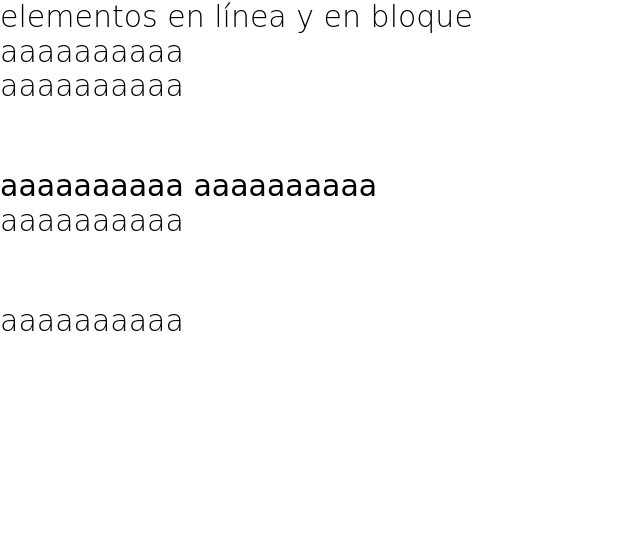
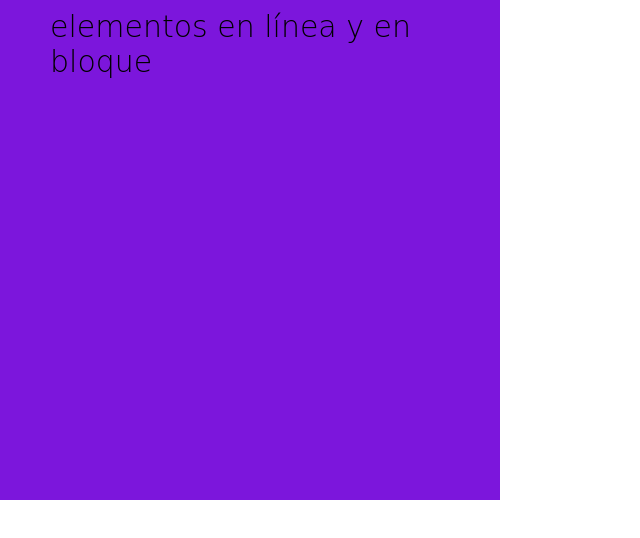
Before and after one commit to ZulayNicolOrtegonPintoADSO/Aprendiendo-css, a plain HTML site: page index.html in a window 1280 px wide. Shown: the whole page, without its empty margins (0-640 px from the left). Drawn offline with Linux system fonts and the light colour scheme; a web font is replaced by a local one.

Commit message:
width y height

```diff
--- a/index.html
+++ b/index.html
@@ -19,12 +19,7 @@
         <div class="contact-form">
             <h2 class="contact-form__h2">elementos en línea y en bloque</h2>
             <br>
-            <h2>aaaaaaaaaa</h2>
-            <p>aaaaaaaaaa</p>
-            <b>aaaaaaaaaa</b>
-            <b>aaaaaaaaaa</b>
-            <p>aaaaaaaaaa</p>
-            <h2>aaaaaaaaaa</h2>
+
         </div>
     </body>
 </html>
--- a/style.css
+++ b/style.css
@@ -5,10 +5,10 @@
 }
 
 h2 {
-    display: inline;
-
+    background-color: rgb(124, 22, 220);
+    display: inline-block;
+    padding: 10px 50px;
+    height: 500px;
+    width: 500px;
+    box-sizing: border-box;
 }
-
-p {
-    height: 100px;
-}
```
Also changed, not shown: padding.png (added).
